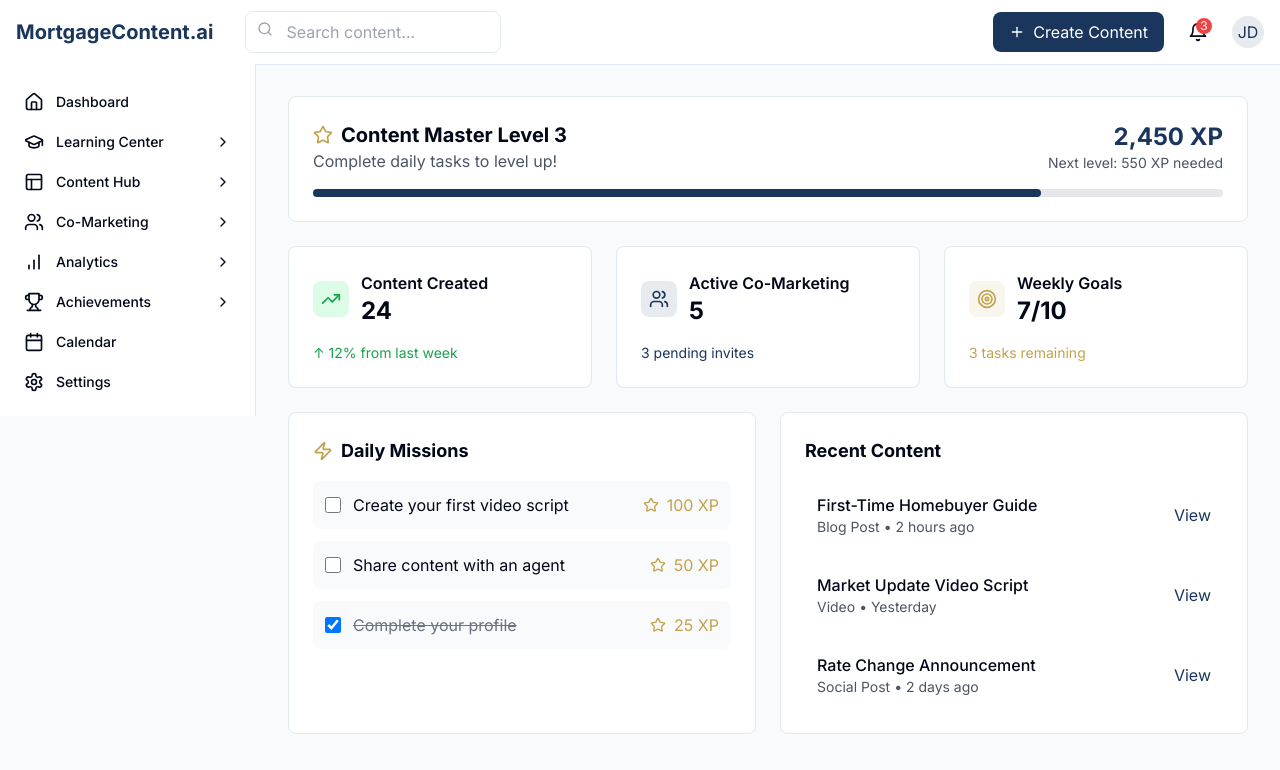
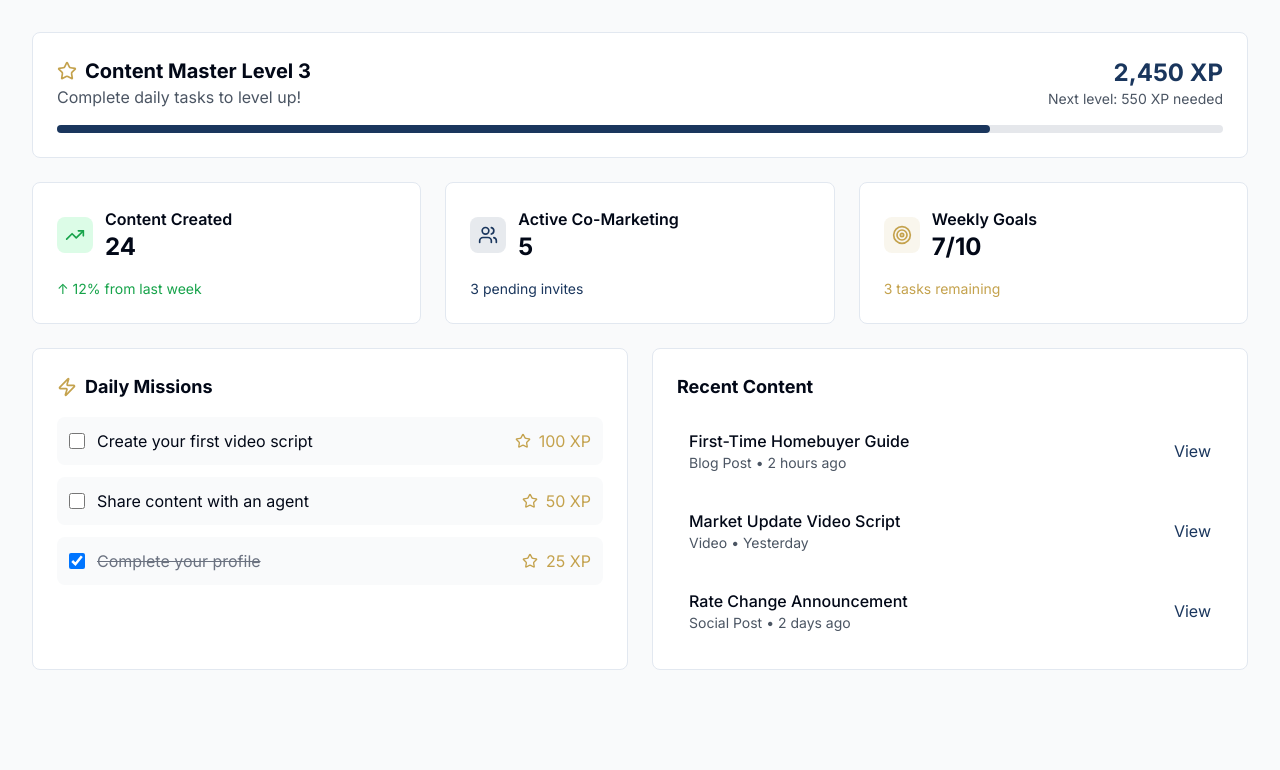
Before and after one commit to lshankula/scriptify-mortgage, a React (Vite) app: page /dashboard in a window 1280 px wide. Shown: the top 770 px of the page. Built offline with nearby package versions, Linux system fonts and the light colour scheme.

Commit message:
Fix dashboard page issue
Addressed the specific issue present on the dashboard page.
[skip gpt_engineer]

```diff
--- a/src/pages/Dashboard.tsx
+++ b/src/pages/Dashboard.tsx
@@ -1,6 +1,5 @@
 import React, { useState } from 'react';
 import { Plus, Bell, Search, Star, Target, TrendingUp, Users, Zap } from 'lucide-react';
-import { NavigationMenu } from '@/components/navigation/NavigationMenu';
 import { OnboardingDialog } from '@/components/onboarding/OnboardingDialog';
 
 const Dashboard = () => {
@@ -9,56 +8,8 @@ const Dashboard = () => {
   return (
     <div className="min-h-screen bg-gray-50">
       <OnboardingDialog />
-      <nav className="fixed top-0 left-0 right-0 z-10 bg-white border-b">
-        <div className="max-w-7xl mx-auto px-4">
-          <div className="flex justify-between items-center h-16">
-            {/* Left section */}
-            <div className="flex items-center gap-8">
-              <div className="font-bold text-xl text-primary">MortgageContent.ai</div>
-              <div className="relative">
-                <Search className="absolute left-3 top-2.5 h-4 w-4 text-gray-400" />
-                <input
-                  type="text"
-                  placeholder="Search content..."
-                  className="pl-10 pr-4 py-2 border rounded-lg w-64"
-                />
-              </div>
-            </div>
-
-            {/* Right section */}
-            <div className="flex items-center gap-4">
-              {/* Quick Create Button */}
-              <button className="bg-primary text-white px-4 py-2 rounded-lg flex items-center gap-2 hover:bg-primary/90">
-                <Plus className="w-4 h-4" />
-                Create Content
-              </button>
-
-              {/* Notifications */}
-              <button className="relative p-2 hover:bg-accent rounded-lg">
-                <Bell className="w-5 h-5" />
-                {notifications > 0 && (
-                  <span className="absolute top-1 right-1 bg-destructive text-destructive-foreground text-xs w-4 h-4 rounded-full flex items-center justify-center">
-                    {notifications}
-                  </span>
-                )}
-              </button>
-
-              {/* Profile */}
-              <button className="w-8 h-8 rounded-full bg-primary/10 flex items-center justify-center text-primary">
-                JD
-              </button>
-            </div>
-          </div>
-        </div>
-      </nav>
-
-      {/* Side Navigation */}
-      <div className="fixed left-0 top-16 bottom-0 z-10">
-        <NavigationMenu />
-      </div>
 
       {/* Main Dashboard Content */}
-      <main className="pt-16 pl-64">
       <div className="p-8">
         <div className="bg-white p-6 rounded-lg border mb-6">
           <div className="flex items-center justify-between mb-4">
@@ -171,7 +122,6 @@ const Dashboard = () => {
           </div>
         </div>
       </div>
-      </main>
     </div>
   );
 };
```
Lines whose indentation alone changed are shown as unchanged.
